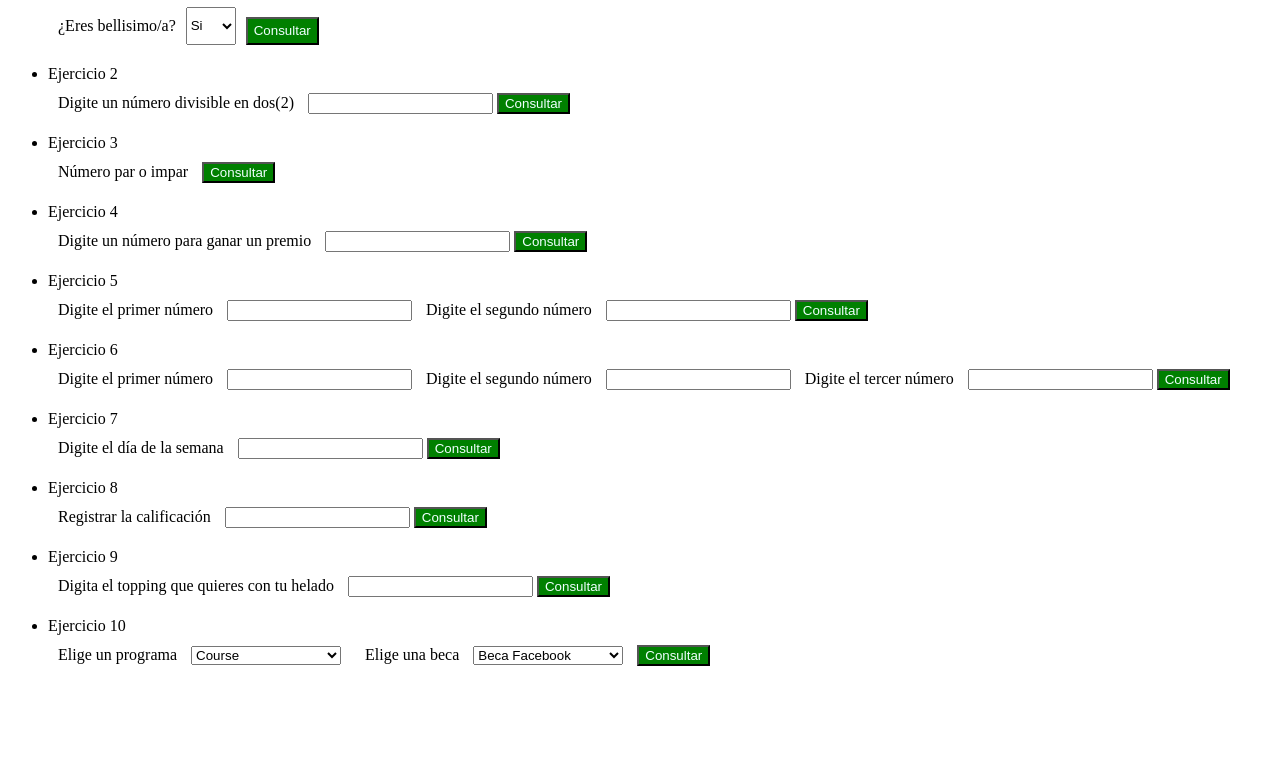
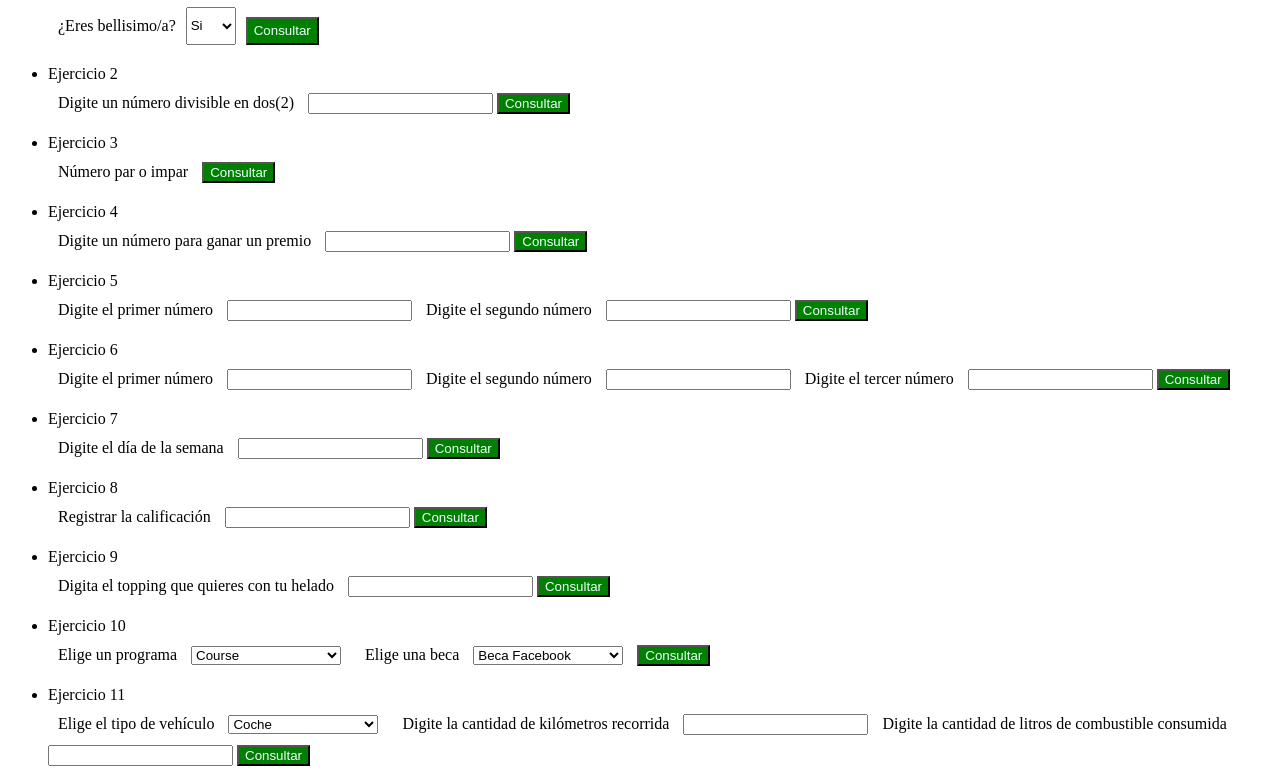
Before and after one commit to arq987/condicionalesJavascript, a plain HTML site: page index.html in a window 1280 px wide. Shown: the part 101-883 px from the top of the page. Before the commit the page ends 800 px from the top, so only its background shows below. Drawn offline with Linux system fonts and the light colour scheme.

Commit message:
Se agrega el ejercicio 11

```diff
--- a/css/style.css
+++ b/css/style.css
@@ -21,6 +21,6 @@ li {
 input {
     margin-top: 10px;
 }
-#programa, #beca {
+#programa, #beca, #vehiculo {
     width: 150px;
 }
--- a/index.html
+++ b/index.html
@@ -94,6 +94,20 @@
                 </select>
                 <button type="submit" onclick="validarCosto()">Consultar</button>
             </div>
+            <li>Ejercicio 11</li>
+            <div class="ejercicio11">
+                <label for="vehiculo">Elige el tipo de vehículo</label>
+                <select name="vehiculo" id="vehiculo">
+                    <option value="1">Coche</option>
+                    <option value="2">Moto</option>
+                    <option value="3">Autobús</option>
+                </select>
+                <label for="distancia">Digite la cantidad de kilómetros recorrida</label>
+                <input id="distancia" type="number">
+                <label for="combustible">Digite la cantidad de litros de combustible consumida</label>
+                <input id="combustible" type="number">
+                <button type="submit" onclick="validarCostoDistanciaCombustible()">Consultar</button>
+            </div>
         </ul>
     </main>
 </body>
--- a/js/condicionales.js
+++ b/js/condicionales.js
@@ -117,7 +117,7 @@ function validarCalificacion() {
         alert("No tenemos este topping, lo sentimos. El precio de su helado sin topping es: " + precioHelado + " MXN");
     }
 }
-  function validarCosto () {
+function validarCosto() {
 
     let programa = document.getElementById("programa").value;
     let beca = document.getElementById("beca").value;
@@ -131,52 +131,77 @@ function validarCalificacion() {
     let becaGoogle = 0.15;
     let becaJesua = 0.5
 
-    if (programa == 1 && beca == 1){
+    if (programa == 1 && beca == 1) {
         courseCostoDescuentoMensual = (costoCourse - (costoCourse * becaFacebook)) / duracionCourse;
         courseCostoTotalMensual = costoCourse / duracionCourse;
         alert("El Course al mes con descuento por beca Facebook es: " + courseCostoDescuentoMensual.toFixed(2) + " MXN" + "\nEl costo del Course al mes sin descuento es: " + courseCostoTotalMensual.toFixed(2) + " MXN" + "\nEl costo total del Course es: " + costoCourse + " MXN");
-    } else if (programa == 1 && beca == 2){
+    } else if (programa == 1 && beca == 2) {
         courseCostoDescuentoMensual = (costoCourse - (costoCourse * becaGoogle)) / duracionCourse;
         courseCostoTotalMensual = costoCourse / duracionCourse;
         alert("El Course al mes con descuento por beca Google es: " + courseCostoDescuentoMensual.toFixed(2) + " MXN" + "\nEl costo del Course al mes sin descuento es: " + courseCostoTotalMensual.toFixed(2) + " MXN" + "\nEl costo total del Course es: " + costoCourse + " MXN");
-    } else if (programa == 1 && beca == 3){
+    } else if (programa == 1 && beca == 3) {
         courseCostoDescuentoMensual = (costoCourse - (costoCourse * becaJesua)) / duracionCourse;
         courseCostoTotalMensual = costoCourse / duracionCourse;
         alert("El Course al mes con descuento por beca Jesua es: " + courseCostoDescuentoMensual.toFixed(2) + " MXN" + "\nEl costo del Course al mes sin descuento es: " + courseCostoTotalMensual.toFixed(2) + " MXN" + "\nEl costo total del Course es: " + costoCourse + " MXN");
-    } else if (programa == 2 && beca == 1){
+    } else if (programa == 2 && beca == 1) {
         carreraCostoDescuentoMensual = (costoCarrera - (costoCarrera * becaFacebook)) / duracionCarrera;
         carreraCostoTotalMensual = costoCarrera / duracionCarrera;
         alert("La Carrera al mes con descuento por beca Facebook es: " + carreraCostoDescuentoMensual.toFixed(2) + " MXN" + "\nEl costo de la Carrera al mes sin descuento es: " + carreraCostoTotalMensual.toFixed(2) + " MXN" + "\nEl costo total de la Carrera es: " + costoCarrera + " MXN");
-    } else if (programa == 2 && beca == 2){
+    } else if (programa == 2 && beca == 2) {
         carreraCostoDescuentoMensual = (costoCarrera - (costoCarrera * becaGoogle)) / duracionCarrera;
         carreraCostoTotalMensual = costoCarrera / duracionCarrera;
         alert("La Carrera al mes con descuento por beca Google es: " + carreraCostoDescuentoMensual.toFixed(2) + " MXN" + "\nEl costo de la Carrera al mes sin descuento es: " + carreraCostoTotalMensual.toFixed(2) + " MXN" + "\nEl costo total de la Carrera es: " + costoCarrera + " MXN");
-    } else if (programa == 2 && beca == 3){
+    } else if (programa == 2 && beca == 3) {
         carreraCostoDescuentoMensual = (costoCarrera - (costoCarrera * becaJesua)) / duracionCarrera;
         carreraCostoTotalMensual = costoCarrera / duracionCarrera;
         alert("La Carrera al mes con descuento por beca Jesua es: " + carreraCostoDescuentoMensual.toFixed(2) + " MXN" + "\nEl costo de la Carrera al mes sin descuento es: " + carreraCostoTotalMensual.toFixed(2) + " MXN" + "\nEl costo total de la Carrera es: " + costoCarrera + " MXN");
-    }else if (programa == 3 && beca == 1){
+    } else if (programa == 3 && beca == 1) {
         masterCostoDescuentoMensual = (costoMaster - (costoMaster * becaFacebook)) / duracionMaster;
         masterCostoTotalMensual = costoMaster / duracionMaster;
         alert("El Master al mes con descuento por beca Facebook es: " + masterCostoDescuentoMensual.toFixed(2) + " MXN" + "\nEl costo del Master al mes sin descuento es: " + masterCostoTotalMensual.toFixed(2) + " MXN" + "\nEl costo total del Master es: " + costoMaster + " MXN");
-    } else if (programa == 3 && beca == 2){
+    } else if (programa == 3 && beca == 2) {
         masterCostoDescuentoMensual = (costoMaster - (costoMaster * becaGoogle)) / duracionMaster;
         masterCostoTotalMensual = costoMaster / duracionMaster;
         alert("El Master al mes con descuento por beca Google es: " + masterCostoDescuentoMensual.toFixed(2) + " MXN" + "\nEl costo del Master al mes sin descuento es: " + masterCostoTotalMensual.toFixed(2) + " MXN" + "\nEl costo total del Master es: " + costoMaster + " MXN");
-    } else if (programa == 3 && beca == 3){
+    } else if (programa == 3 && beca == 3) {
         masterCostoDescuentoMensual = (costoMaster - (costoMaster * becaJesua)) / duracionMaster;
         masterCostoTotalMensual = costoMaster / duracionMaster;
         alert("El Master al mes con descuento por beca Jesua es: " + masterCostoDescuentoMensual.toFixed(2) + " MXN" + "\nEl costo del Master al mes sin descuento es: " + masterCostoTotalMensual.toFixed(2) + " MXN" + "\nEl costo total del Master es: " + costoMaster + " MXN");
-    } else if (beca==4){
-        if (programa == 1){
+    } else if (beca == 4) {
+        if (programa == 1) {
             courseCostoTotalMensual = costoCourse / duracionCourse;
             alert("El costo del Course al mes es: " + courseCostoTotalMensual.toFixed(2) + " MXN" + "\nEl costo total del Course es: " + costoCourse + " MXN");
-        }else if (programa == 2){
+        } else if (programa == 2) {
             carreraCostoTotalMensual = costoCarrera / duracionCarrera;
             alert("El costo de la Carrera al mes es: " + carreraCostoTotalMensual.toFixed(2) + " MXN" + "\nEl costo total de la Carrera es: " + costoCarrera + " MXN");
-        }else{
+        } else {
             masterCostoTotalMensual = costoMaster / duracionMaster;
             alert("El costo del Master al mes es: " + masterCostoTotalMensual.toFixed(2) + " MXN" + "\nEl costo total del Master es: " + costoMaster + " MXN");
         }
     }
 }
+function validarCostoDistanciaCombustible() {
+    let tipoVehiculo = document.getElementById("vehiculo").value;
+    let distancia = document.getElementById("distancia").value;
+    let combustible = document.getElementById("combustible").value;
+    let costoKm;
+    let costoCombustible;
+
+    if (tipoVehiculo == 1) {
+       costoKm = 0.20;
+    } else if (tipoVehiculo == 2) {
+        costoKm = 0.10;
+    } else {
+        costoKm = 0.50;
+    }
+    let costoTotalKm = costoKm * distancia;
+
+    if (combustible <= 100) {
+        costoCombustible = 5;
+    } else {
+        costoCombustible = 10
+    }
+
+    let total = costoTotalKm + costoCombustible;
+    alert ("El costo total a pagar de acuerdo a la distancia recorrida y litros de combustible consumidos es de: $" + total.toFixed(2))
+}
```
Lines whose indentation alone changed are shown as unchanged.
